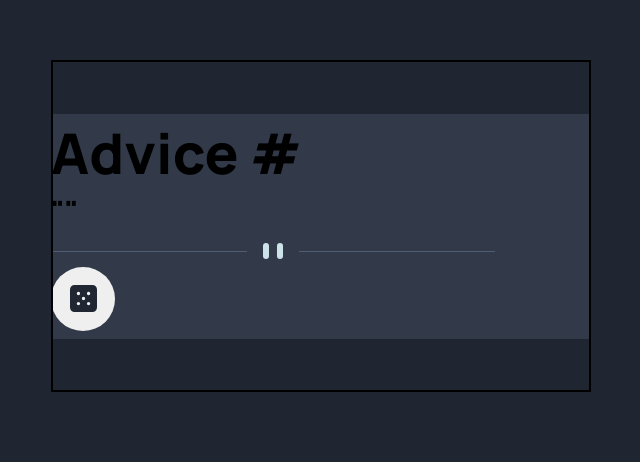
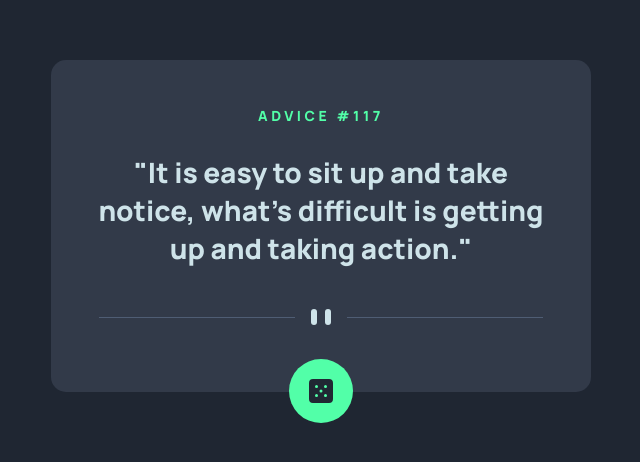
Before and after one commit to 987456987/advice-generator-app-main, a plain HTML site: page index.html in a window 1280 px wide. Shown: the part 174-636 px from the top of the page, without its empty margins (319-959 px from the left). Drawn offline with Linux system fonts and the light colour scheme.

Commit message:
layout and color

```diff
--- a/index.html
+++ b/index.html
@@ -23,19 +23,19 @@
   <div class="guide"></div>
 
   <main class="advice-card">
-
+    <div class="advice-card-content">
       <h1 class="advice-id">
-      Advice #<!-- Advice ID goes here -->
+        Advice #117
       </h1>
       <p class="advice-text">
-      "<!-- Advice text goes here -->"
+        "It is easy to sit up and take notice, what's difficult is getting up and taking action."
       </p>
       <div class="divider">
         <img class="divider-desktop" src="images/pattern-divider-desktop.svg" />
         <img class="divider-mobile" src="images/pattern-divider-mobile.svg" />
       </div>
       <button class="advice-button"></button>
-
+    </div>
   </main>
 
 </body>
--- a/style.css
+++ b/style.css
@@ -27,10 +27,49 @@ body {
 
 .advice-card {
     background-color: var(--color-dark-grayish-blue);
+
+    border-radius: 15px;
+
     width: 540px;
+    min-height: 332px;
 
     font-family: 'Manrope', sans-serif;
     font-size: 28px;
+
+    display: grid;
+    place-items: center;
+
+}
+
+.advice-card-content {
+    position: relative;
+
+    display: grid;
+    place-items: center;
+    text-align: center;
+
+
+
+    gap: 1em;
+
+
+    padding: 0 1.5em;
+
+    padding-bottom: .5em;
+
+}
+
+h1 {
+    font-size: .5em;
+
+    text-transform: uppercase;
+    letter-spacing: .25em;
+
+    color: var(--color-neon-green);
+}
+
+p {
+    color: var(--color-light-cyan);
 }
 
 .divider-mobile {
@@ -41,27 +80,16 @@ body {
     background-image: url(images/icon-dice.svg);
     background-repeat: no-repeat;
     background-position: center;
-    background-size: 2em;
+
+    background-color: var(--color-neon-green);
+
+
+
     width: 64px;
     height: 64px;
     border-radius: 50%;
     border: none;
+
+    position: absolute;
+    top: 105%;
 }
-
-
-
-
-
-
-
-
-.guide{
-    width: 540px;
-    height: 332px;
-    position: absolute;
-    border: 2px solid;
-
-    top: 50%;
-    left: 50%;
-    transform: translate(-50%, -50%);
-}
```
Lines whose indentation alone changed are shown as unchanged.
